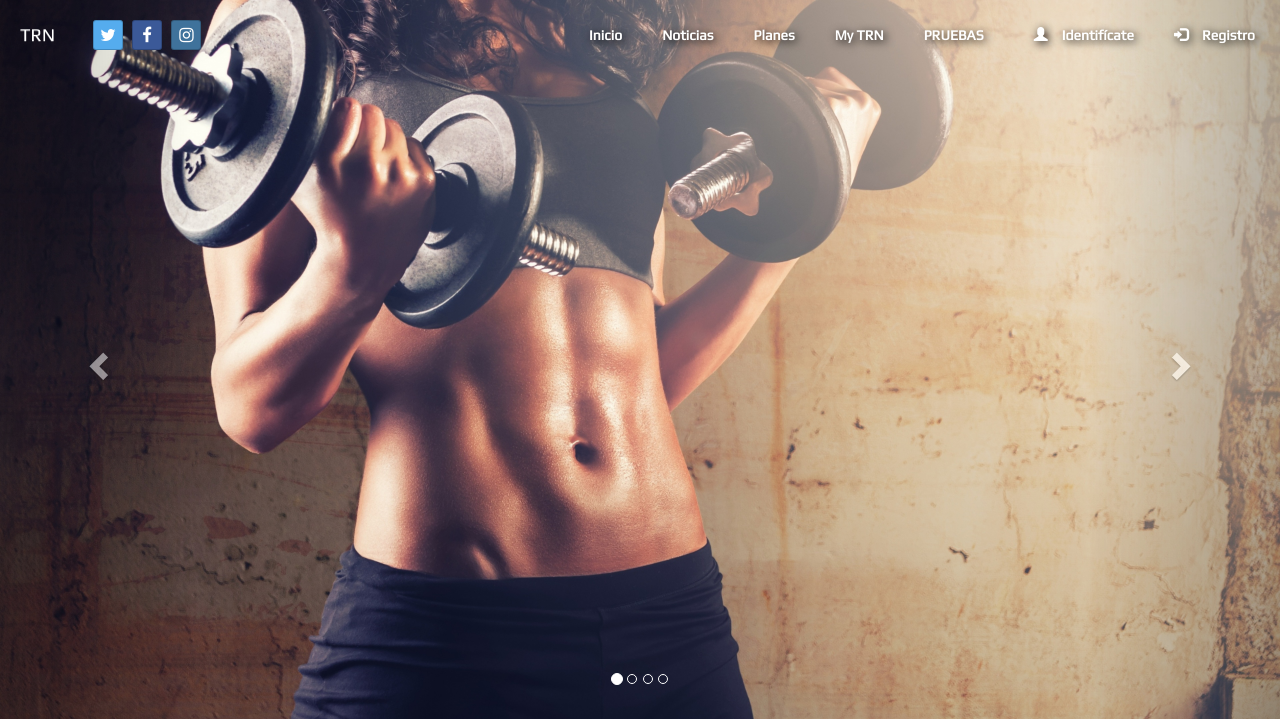
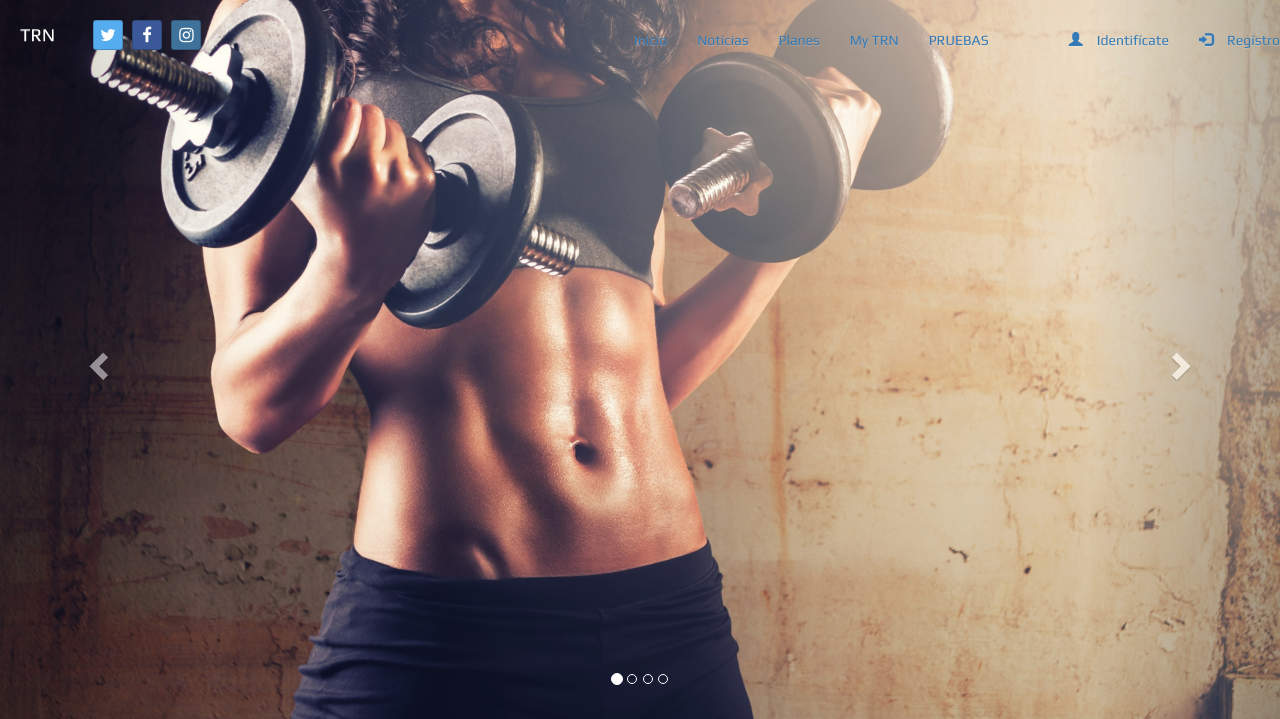
Before and after one commit to Slayerlito/TRN, a PHP site: page /index.php in a window 1280 px wide. Shown: the top 719 px of the page. Run offline with PHP 8.4, Linux system fonts and the light colour scheme; data comes from the database, SQL or seed files in the repository; some libraries are stand-ins or nearby versions.

Commit message:
Arreglo del nav después de la reorganización (falta el estilo)

```diff
--- a/css/scrolling-nav.css
+++ b/css/scrolling-nav.css
@@ -13,7 +13,7 @@
 	background: transparent;
 }
 
-.glyphicon-menu-hamburger {
+.navbar-toggle{
 	color: white;
 }
 
@@ -40,30 +40,25 @@
 	padding-top: 5px;
 }
 
-#menu, #estado {
-	padding-right: 3%;
-}
+/*.my-navbar-collapse-login-registro ul, .my-navbar-collapse-menu ul {
+	padding-right: 50px;
+}*/
 
-
-#estado, #menu {
-	padding: 5px;
+#menu {
+	padding: 10px;
+	padding-right: 50px;
 	margin: 0;
 }
 
-#logout span {
-	padding: 5px 5px 5px 5px;
-	border-radius: 50px;
+.my-navbar-collapse-login-registro {
+	padding: 10px;
+	padding-right: 50px;
+	padding-left: 50px;
+	margin: 0;
 }
 
-#logout span:hover {
-	color: black;
-	background-color: red;
-	text-shadow: 1px 1px 1px #fff;
-	box-sizing: border-box;
-	border-radius: 50px;
-}
-
-#menu li a, #login, #registro, #estado li a{
+/*
+#menu li a, #login li a, #registro li a{
 	color: white;
 	text-shadow: 2px 2px 10px #000;
 	padding: 10px;
@@ -71,7 +66,7 @@
 	font-weight: bold;
 }
 
-#menu li a:hover, #login:hover, #registro:hover, #login.open:hover, #estado li a:hover {
+#menu li a:hover, #login li a:hover, #registro li a:hover {
 	color: white;
 	background-color: transparent;
 	text-shadow: 1px 1px 1px #fff;
@@ -79,23 +74,33 @@
 }
 
 #menu li a:active, #login:active, #registro:active, #estado li a:active {
-	background-color: rgba(255,255,255,0.2);
+	background-color: rgba(255,255,255,0.1);
 
 }
 
 .dropdown-toggle:active, .open .dropdown-toggle {
-	background: rgba(100,100,100, 0.5) !important;
+	background: rgba(255,255,255, 0.5) !important;
+	color: #fff !important;
+	border-radius: 4px;
+}
+
+.navbar-nav .page-scroll:visited {
+	background-color: transparent !important;
+	text-shadow: 1px 1px 1px #fff;
 	color: #fff !important;
 	border-radius: 5px;
 }
 
-.page-scroll:visited {
-	background: rgba(100,100,100, 0.5) !important;
-	color: #fff !important;
-	border-radius: 5px ;
+
+#desconectar {
+	background: transparent;
 }
 
+#desconectar span:hover {
+	background: red !important;
+	border-radius: 2px;
 
+}
 
 /* PERSONALIZADO * Waxabi */
 
```
Also changed, not shown: templates/header.tpl (+92 -58 lines).
